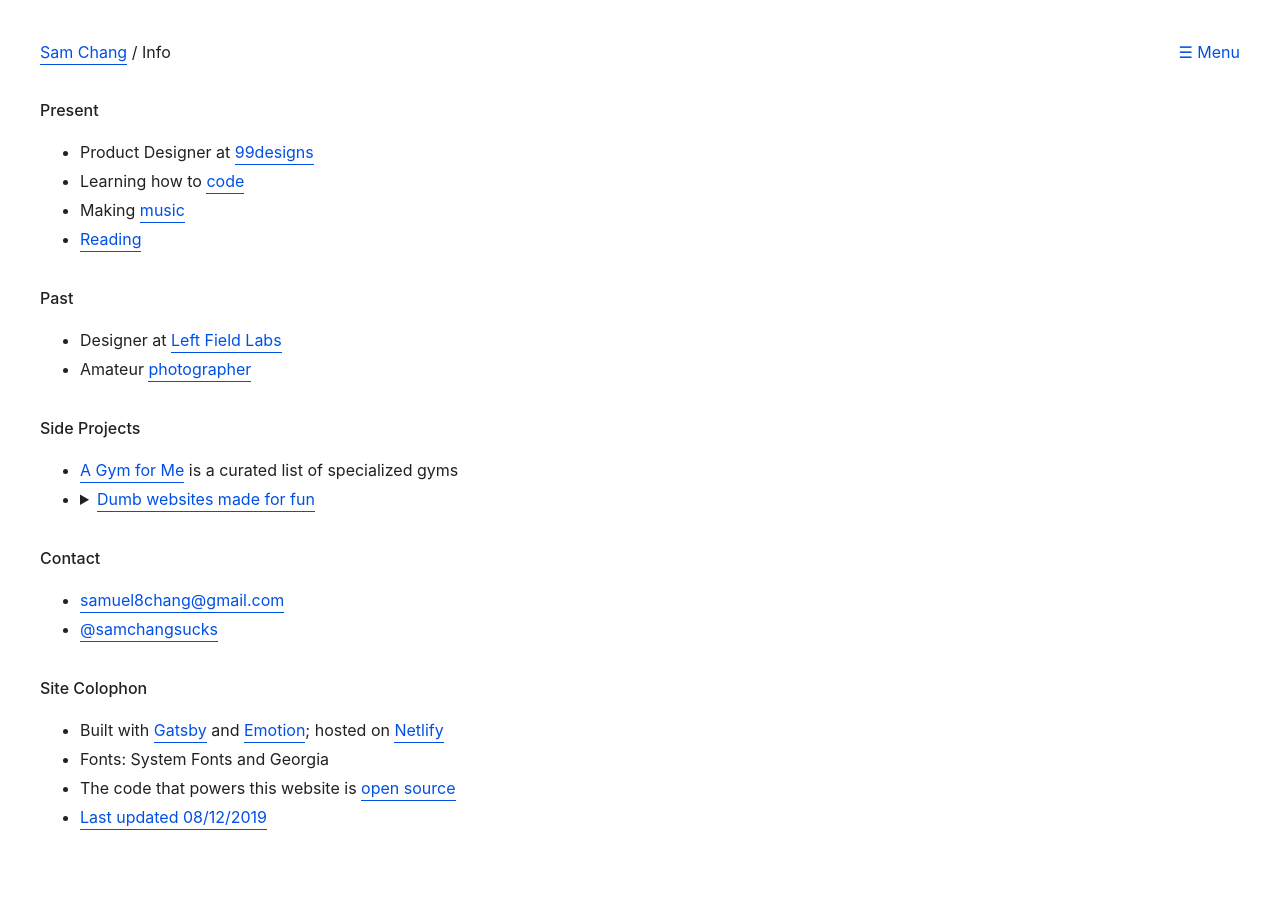
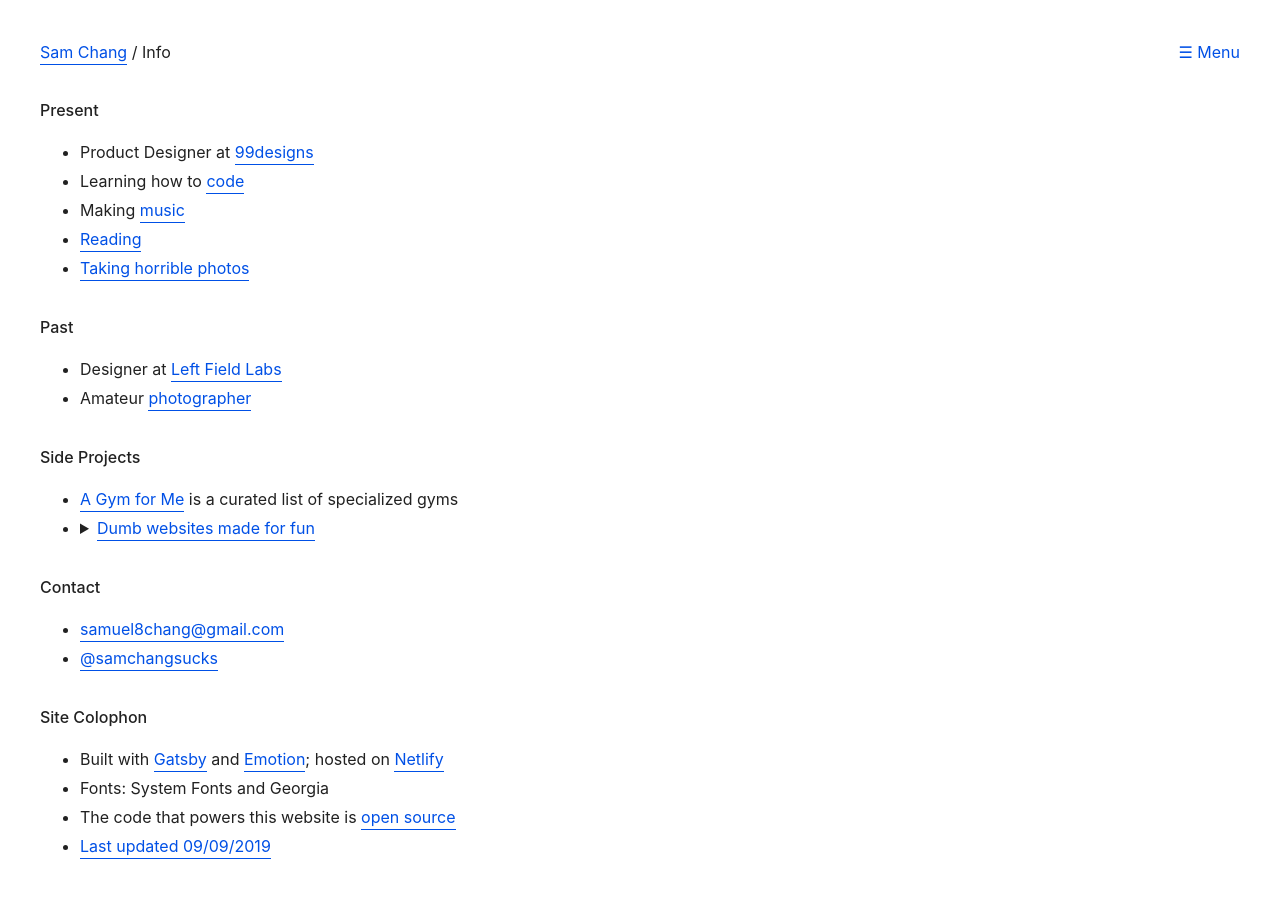
Before and after one commit to skrapkam/samchang, a Gatsby site: page /info in a window 1280 px wide. Built offline with nearby package versions, Linux system fonts and the light colour scheme; Gatsby itself is replaced by a stand-in of ours; a web font is replaced by a local one.

Commit message:
Add photo link

```diff
--- a/src/pages/info/index.js
+++ b/src/pages/info/index.js
@@ -51,6 +51,11 @@ class info extends Component {
             </li>
             <li>
               <Link to="/reading">Reading</Link>
+            </li>
+            <li>
+              <a href="https://photos.samchang.design">
+                Taking horrible photos
+              </a>
             </li>
           </ul>
           <h2>Past</h2>
@@ -130,7 +135,7 @@ class info extends Component {
             </li>
             <li>
               <a href="https://github.com/skrapkam/samchang/commits/master">
-                Last updated 08/12/2019
+                Last updated 09/09/2019
               </a>
             </li>
           </ul>
```
